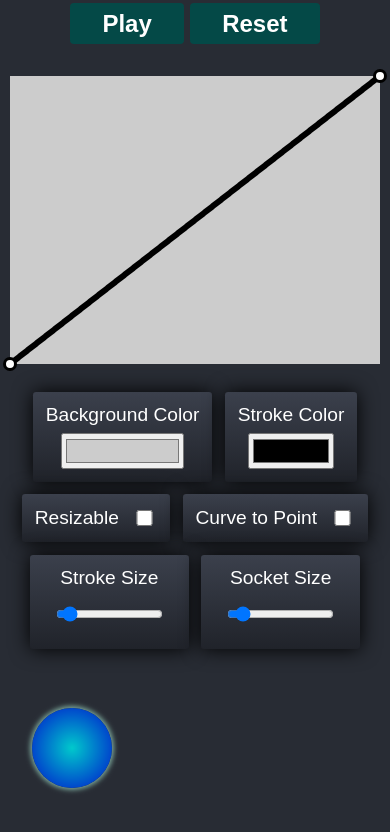
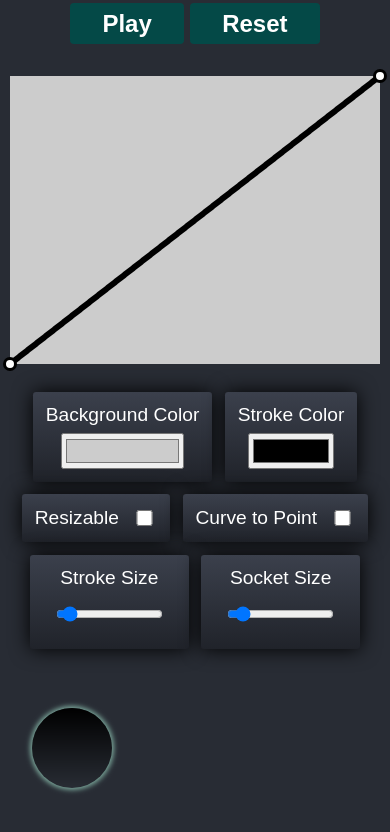
Before and after one commit to Heaust-ops/react-polynomial-curve-editor, a React (Create React App) app: page / in a window 390 px wide. Shown: the top 832 px of the page. Built offline with nearby package versions, Linux system fonts and the light colour scheme.

Commit message:
make ball compatible with mobile

```diff
--- a/src/App.tsx
+++ b/src/App.tsx
@@ -176,17 +176,8 @@ function App() {
         <br />
         <div style={{ width: "auto" }}>
           <div
-            style={{
-              position: "absolute",
-              left: `min(${x}vw, calc(100vw - 10rem))`,
-              width: "5rem",
-              height: "5rem",
-              margin: "2rem",
-              borderRadius: "50%",
-              background: `radial-gradient(#00fbff, #0015ff)`,
-              filter: "brightness(0.8)",
-              boxShadow: "0 0 5px 2px #9cd4c4",
-            }}
+            className="ball"
+            style={{ left: `min(${x}vw, calc(100vw - 10rem))` }}
           />
         </div>
       </header>
--- a/src/CurveEditor/PolyCurveEditor.tsx
+++ b/src/CurveEditor/PolyCurveEditor.tsx
@@ -125,7 +125,7 @@ const PolyCurveEditor: FC<PolyCurveEditorProps> = ({
       Math.round(devicePixelRatio * rect.bottom) -
       Math.round(devicePixelRatio * rect.top);
     ctx.lineWidth = stroke?.size ?? 6;
-    ctx.strokeStyle = stroke?.color ?? "#000";
+    ctx.strokeStyle = stroke?.color ?? "#000000";
     const w = canvasRef.current!.width;
     const h = canvasRef.current!.height;
     ctx.translate(-w / 2, h / 2);
--- a/src/index.css
+++ b/src/index.css
@@ -84,3 +84,33 @@ code {
 .property:hover {
   filter: drop-shadow(0 0 2px black);
 }
+
+.ball {
+  background: -moz-linear-gradient(black, transparent); /* FF 3.6+ */
+  background: -ms-linear-gradient(black, transparent); /* IE10 */
+  background: -webkit-linear-gradient(
+    black,
+    transparent
+  ); /* Safari 5.1+, Chrome 10+ */
+  background: -o-linear-gradient(black, transparent); /* Opera 11.10 */
+  filter: progid:DXImageTransform.Microsoft.gradient(startColorstr='#000000', endColorstr=transparent); /* IE6 & IE7 */
+  -ms-filter: "progid:DXImageTransform.Microsoft.gradient(startColorstr='#000000', endColorstr=transparent)"; /* IE8+ */
+  background: linear-gradient(black, transparent); /* the standard */
+  z-index: 1;
+}
+
+.ball {
+  position: absolute;
+  width: 5rem;
+  height: 5rem;
+  margin: 2rem;
+  border-radius: 50%;
+  filter: brightness(0.8);
+  box-shadow: 0 0 5px 2px #9cd4c4;
+}
+
+@media (min-width:641px) {
+  .ball {
+    background-color: #ccc;
+  }
+}
```
